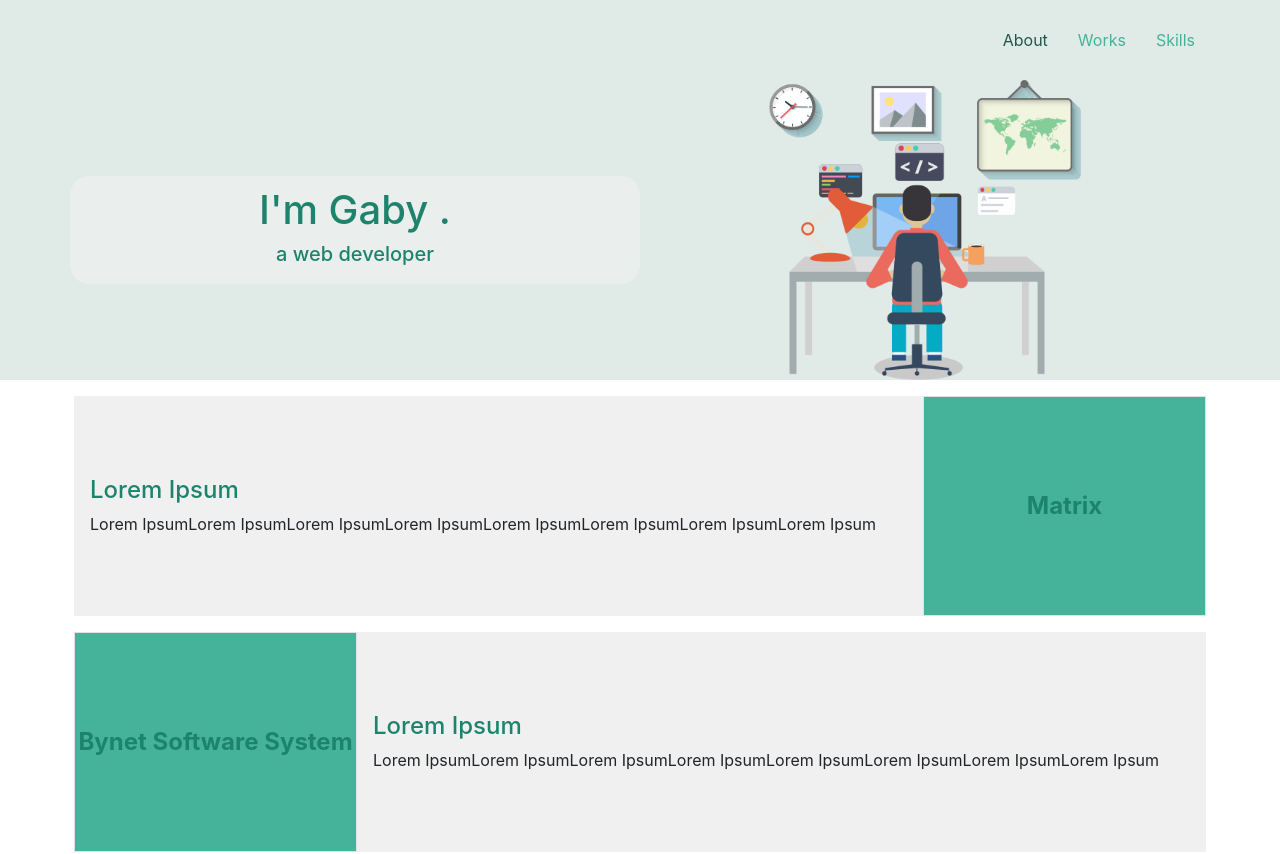
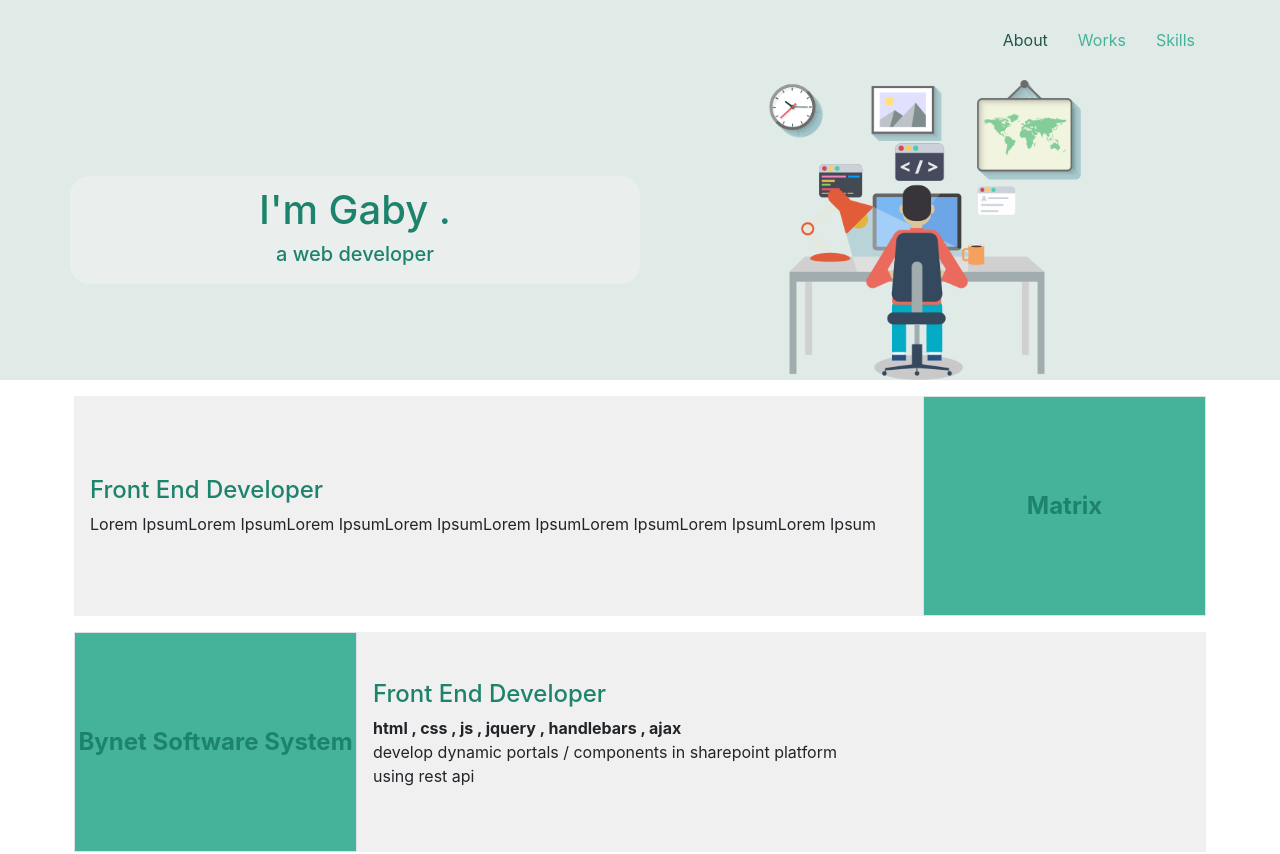
Before and after one commit to gabybuchnik/cv, an Angular app in the folder client/mycv/: page /about in a window 1280 px wide. Shown: the top 854 px of the page. Built offline with nearby package versions, Linux system fonts and the light colour scheme.

Commit message:
add picture

```diff
--- a/client/mycv/src/app/components/about/resume/resume.component.html
+++ b/client/mycv/src/app/components/about/resume/resume.component.html
@@ -6,7 +6,7 @@
     </div>
     <div class="col-sm-9">
       <div class="d-flex align-items-start flex-column justify-content-center content-wrapper px-3">
-        <h4 class="title greenTitle">Lorem Ipsum</h4>
+        <h4 class="title greenTitle">Front End Developer</h4>
         <div class="desc ">Lorem IpsumLorem IpsumLorem IpsumLorem IpsumLorem IpsumLorem IpsumLorem IpsumLorem Ipsum
         </div>
       </div>
@@ -15,12 +15,19 @@
 
   <div class="row my-3 px-1">
     <div class="col-sm-3 border d-flex justify-content-center align-items-center work-img">
-      <div src="../../../../assets/images/Bynet.png" class="font font-weight-bold greenTitle">Bynet Software System</div>
+      <div src="../../../../assets/images/Bynet.png" class="font font-weight-bold greenTitle">Bynet Software System
+      </div>
     </div>
     <div class="col-sm-9">
       <div class="d-flex align-items-start flex-column justify-content-center content-wrapper px-3">
-        <h4 class="title greenTitle">Lorem Ipsum</h4>
-        <div class="desc">Lorem IpsumLorem IpsumLorem IpsumLorem IpsumLorem IpsumLorem IpsumLorem IpsumLorem Ipsum</div>
+        <h4 class="title greenTitle">Front End Developer</h4>
+        <div class="desc">
+          <ul>
+            <li><b>html , css , js , jquery , handlebars , ajax</b></li>
+            <li>develop dynamic portals / components in sharepoint platform</li>
+            <li>using rest api</li>
+          </ul>
+        </div>
       </div>
     </div>
   </div>
--- a/client/mycv/src/app/components/skills/skills.component.ts
+++ b/client/mycv/src/app/components/skills/skills.component.ts
@@ -38,8 +38,8 @@ export class SkillsComponent implements OnInit, AfterViewChecked, OnDestroy {
       this.bar2 = 95;
       this.bar3 = 85;
       this.bar4 = 85;
-      this.bar5 = 50;
-      this.bar6 = 40;
+      this.bar5 = 70;
+      this.bar6 = 70;
       this.bar7 = 80;
     }, 100)
   }
--- a/client/mycv/src/app/components/works/works.component.css
+++ b/client/mycv/src/app/components/works/works.component.css
@@ -5,3 +5,6 @@
     display: block;
     filter: grayscale(100%);
 }
+img{
+    max-width: 80%;
+}
--- a/client/mycv/src/app/components/works/works.component.html
+++ b/client/mycv/src/app/components/works/works.component.html
@@ -1,5 +1,5 @@
 <div id="works-container">
   <div class="content d-flex justify-content-center align-items-center flex-column">
-    <img src="../../../assets/images/underconstruction.png" #buildImg>
+    <img src="../../../assets/images/under.png" #buildImg>
   </div>
 </div>
```
Also changed, not shown: client/mycv/src/assets/images/under.png (added).
